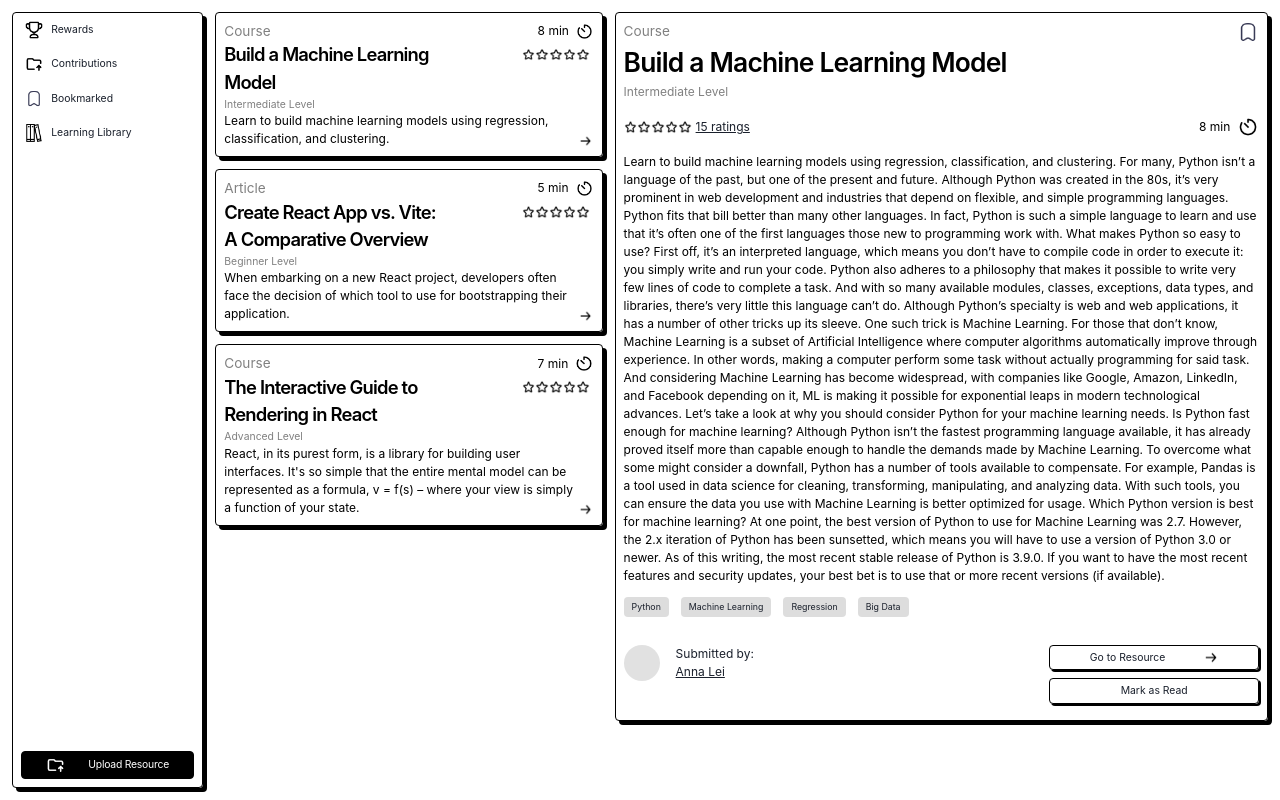
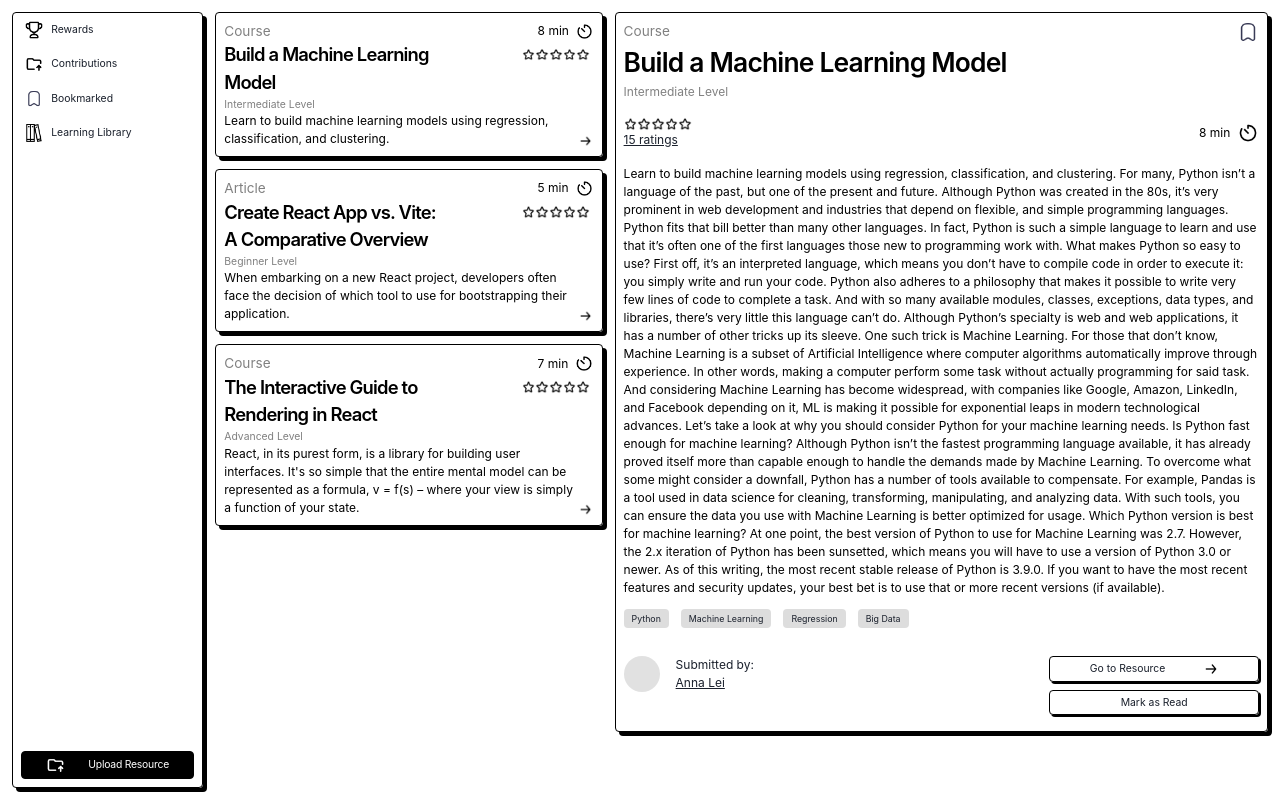
Before and after one commit to makeitMVPadmin/P4_Member_Achievement, a React (Create React App) app: page /resource in a window 1280 px wide. Built offline with nearby package versions, Linux system fonts and the light colour scheme.

Commit message:
minor fixes for spelling

```diff
--- a/src/components/ResourceDetailCard/ResourceDetailCard.jsx
+++ b/src/components/ResourceDetailCard/ResourceDetailCard.jsx
@@ -41,7 +41,7 @@ export default function ResourceDetailCard({ selectedResource }) {
       <p className="resource-details__level">{selectedResource.level}</p>
 
       <div className="resource-details__rating-timer-container">
-        <div className="resource-details__rainting-star-container">
+        <div className="resource-details__rating-star-container">
           <p className="resource-details__stars">
             <img
               src={starIcon}
```
